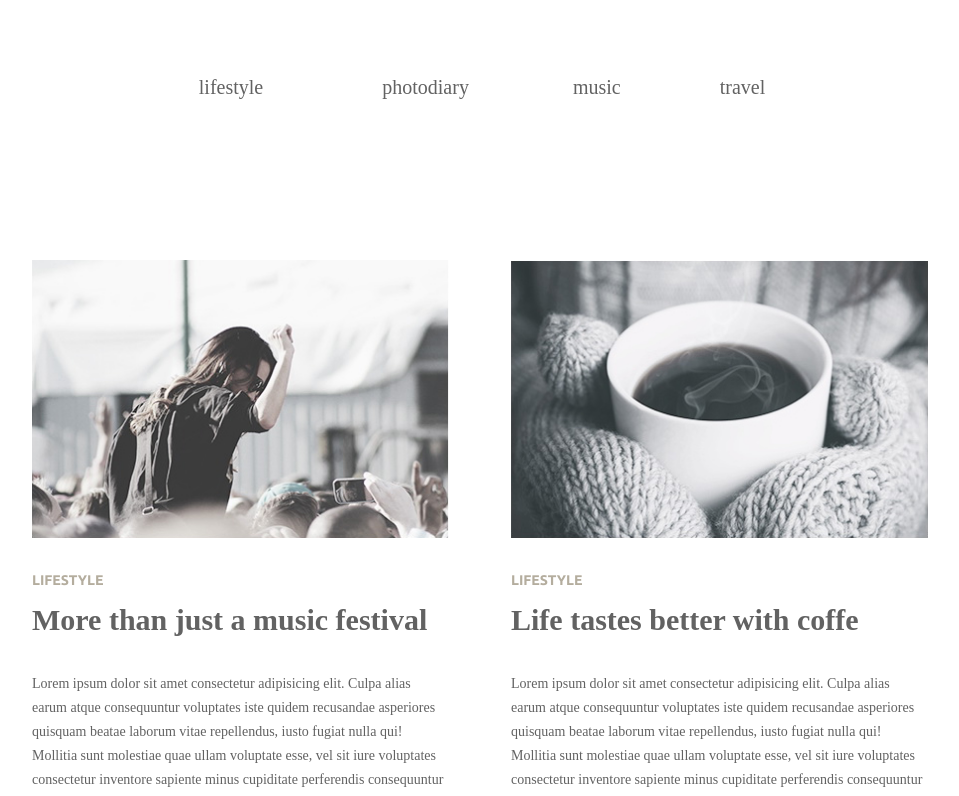
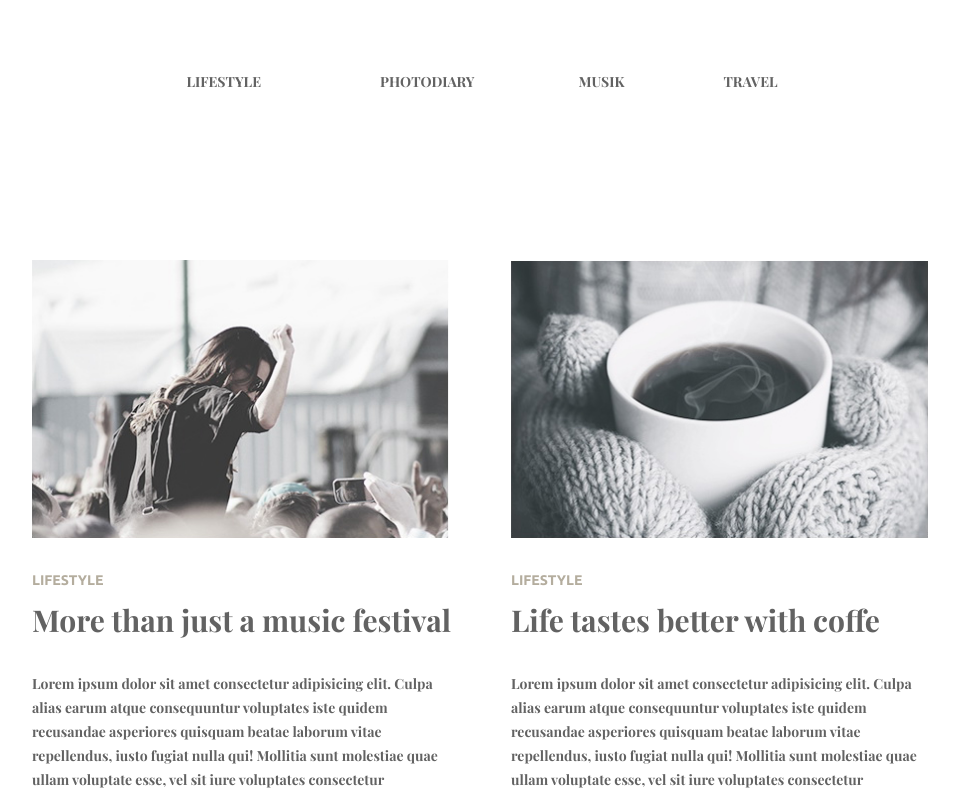
Before and after one commit to Pompii41/module-2-3, a plain HTML site: page index.html in a window 1280 px wide. Shown: the top 796 px of the page, without its empty margins (158-1117 px from the left). Drawn offline with nearby package versions, Linux system fonts and the light colour scheme.

Commit message:
last two commit

```diff
--- a/css/style.css
+++ b/css/style.css
@@ -24,8 +24,8 @@ body {
 
 .link-color {
   text-decoration: none;
-  font-size: 20px;
-  font-family: "PlayfairDisplay";
+  font-size: 14px;
+  font-family: "Playfair Display";
   color: rgb(98, 98, 98);
   line-height: 1.714;
   width: 71px;
@@ -85,7 +85,7 @@ body {
 .lifestyle-header {
   margin-top: 30px;
   font-size: 30px;
-  font-family: "PlayfairDisplay";
+  font-family: "Playfair Display";
   color: rgb(98, 98, 98);
   line-height: 1.2;
   height: 30px;
@@ -94,7 +94,7 @@ body {
 .text-content {
   margin-top: 40px;
   font-size: 14px;
-  font-family: "PlayfairDisplay";
+  font-family: "Playfair Display";
   color: rgb(98, 98, 98);
   line-height: 1.714;
   width: 414px;
@@ -109,12 +109,12 @@ body {
 }
 .button-input {
   font-size: 20px;
-  font-family: "PlayfairDisplay";
+  font-family: "Playfair Display";
   color: rgb(98, 98, 98);
   line-height: 1.2;
   border-width: 1px;
-  border-color: rgb(98, 98, 98);
   border-style: solid;
   width: 162px;
   height: 58px;
+  border-color: #626262;
 }
--- a/index.html
+++ b/index.html
@@ -14,10 +14,10 @@
   <header class="main-header">
     <nav>
       <ul class="links">
-        <li class="link link-one"><a class="link-color" href="#link-lifestyle">lifestyle</a></li>
-        <li class="link link-two"><a class="link-color" href="#link-photodiary">photodiary</a></li>
-        <li class="link link-three"><a class="link-color" href="#link-musik">music</a></li>
-        <li class="link link-four"><a class="link-color" href="#link-travel">travel</a></li>
+        <li class="link link-one"><a class="link-color" href="#link-lifestyle">LIFESTYLE</a></li>
+        <li class="link link-two"><a class="link-color" href="#link-photodiary">PHOTODIARY</a></li>
+        <li class="link link-three"><a class="link-color" href="#link-musik">MUSIK</a></li>
+        <li class="link link-four"><a class="link-color" href="#link-travel">TRAVEL</a></li>
       </ul>
     </nav>
   </header>
```
